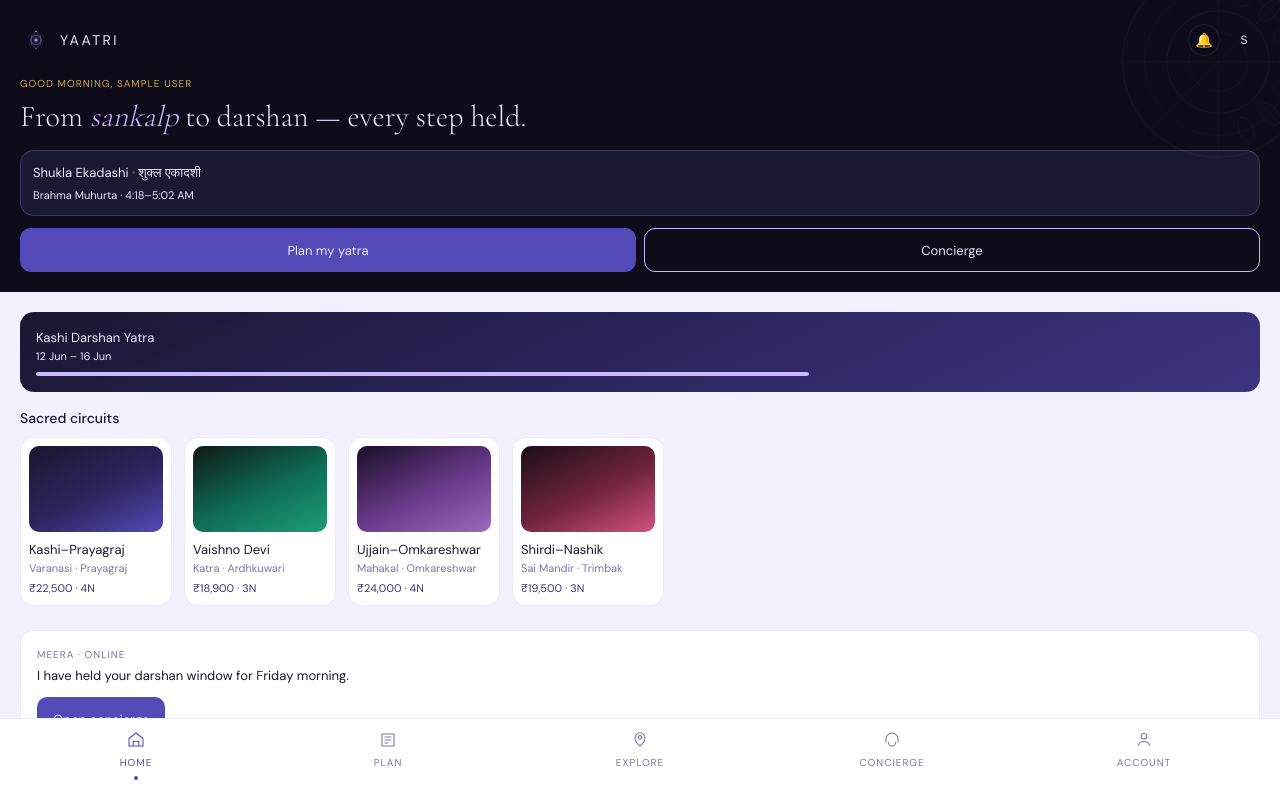
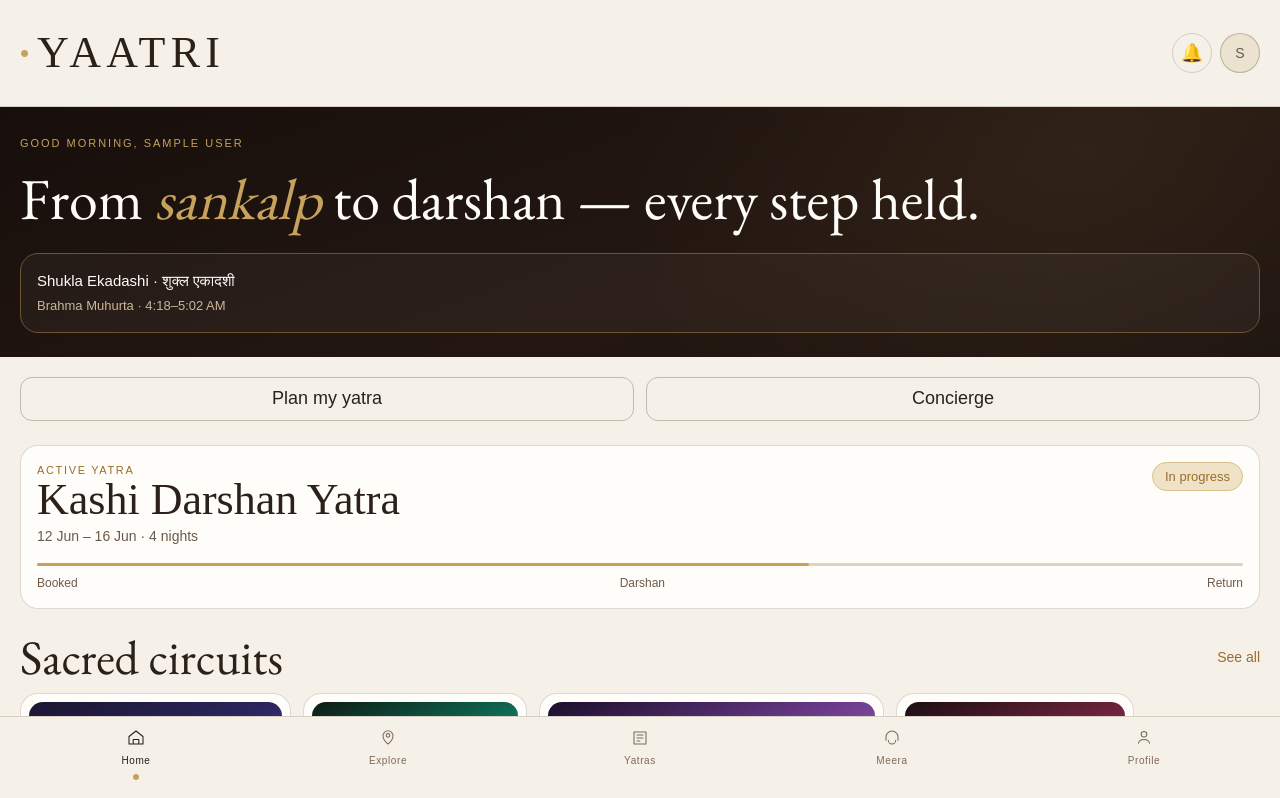
Before and after one commit to Aayush2307/yaatri, a Next.js app: page /home in a window 1280 px wide. Shown: the top 798 px of the page. Built offline with nearby package versions, Linux system fonts and the light colour scheme; sample sign-in values are in the browser's storage.

Commit message:
feat: apply daanyam-inspired v2 home design system refresh

```diff
--- a/app/(app)/home/page.tsx
+++ b/app/(app)/home/page.tsx
@@ -3,15 +3,15 @@
 import Link from 'next/link';
 import { useEffect, useMemo, useState } from 'react';
 import { BottomNav } from '@/components/layout/BottomNav';
-import { LogoMark } from '@/components/icons/LogoMark';
-import { MandalaWatermark } from '@/components/icons/MandalaWatermark';
+import { Card } from '@/components/ui/Card';
+import { ButtonLink } from '@/components/ui/Button';
 import { circuits, meera, panchangCard, sampleTrip } from '@/lib/mockData';
 
 export default function HomePage() {
   const [loading, setLoading] = useState(true);
 
   useEffect(() => {
-    const t = setTimeout(() => setLoading(false), 350);
+    const t = setTimeout(() => setLoading(false), 260);
     return () => clearTimeout(t);
   }, []);
 
@@ -28,86 +28,96 @@ export default function HomePage() {
   };
 
   return (
-    <main className="min-h-screen bg-bg-surface pb-24">
-      <section className="relative overflow-hidden bg-indigo-deepest px-5 pb-5 pt-6 text-star-white">
-        <MandalaWatermark className="pointer-events-none absolute -right-12 -top-12 h-[220px] w-[220px] opacity-[0.06]" />
-        <div className="relative z-10 flex items-center justify-between">
+    <main className="min-h-screen bg-[var(--color-parchment)] pb-24">
+      <header className="flex items-center justify-between border-b-[0.5px] border-[var(--color-divider)] px-5 py-5">
         <div className="flex items-center gap-2">
-            <LogoMark className="h-8 w-8" />
-            <span className="text-[14px] tracking-[0.18em]">YAATRI</span>
+          <span className="text-[26px] leading-none text-[var(--color-gold)]">•</span>
+          <span className="font-serif text-[44px] tracking-[0.12em] text-[var(--color-text-dark)]">YAATRI</span>
         </div>
         <div className="flex items-center gap-2">
-            <Link href="/notifications" aria-label="Notifications" className="flex h-8 w-8 items-center justify-center rounded-full border-[0.5px] border-divider text-[14px]">
+          <Link href="/notifications" aria-label="Notifications" className="flex h-10 w-10 items-center justify-center rounded-full border-[0.5px] border-[var(--color-divider)] text-[18px] text-[var(--color-text-mid)]">
             🔔
           </Link>
-            <Link href="/account" className="h-8 w-8 rounded-full bg-amethyst/25 text-center text-[12px] leading-8">
-              {name[0] || 'Y'}
+          <Link href="/account" className="flex h-10 w-10 items-center justify-center rounded-full border-[0.5px] border-[var(--color-divider-strong)] bg-[#ECE2D0] text-[14px] text-[var(--color-text-mid)]">
+            {(name[0] || 'Y').toUpperCase()}
           </Link>
         </div>
-        </div>
-        <p className="pt-5 text-[10px] uppercase tracking-[0.1em] text-gold-warm">Good morning, {name}</p>
-        <h1 className="pt-2 font-serif text-[30px] font-light leading-[1.18]">
-          From <span className="italic text-amethyst">sankalp</span> to darshan — every step held.
+      </header>
+
+      <section className="px-5 pb-6 pt-7 text-[var(--color-paper)]" style={{ background: 'var(--gradient-ink-hero)' }}>
+        <p className="text-[11px] uppercase tracking-[0.18em] text-[var(--color-gold)]">Good morning, {name}</p>
+        <h1 className="pt-4 text-[58px] leading-[1.06]">
+          From <span className="italic text-[var(--color-gold)]">sankalp</span> to darshan — every step held.
         </h1>
-        <Link href="/panchang" className="mt-4 block rounded-card border-[0.5px] border-[rgba(200,184,255,0.2)] bg-[rgba(127,119,221,0.12)] p-3">
-          <p className="text-[13px]">
-            {panchangCard.tithi} · {panchangCard.sanskrit}
-          </p>
-          <p className="pt-1 text-[11px] text-star-white/70">{panchangCard.muhurat}</p>
+
+        <Link href="/panchang" className="mt-6 block rounded-[18px] border-[0.5px] border-[#6d5433] bg-[rgba(255,255,255,0.04)] p-4">
+          <p className="text-[15px]">{panchangCard.tithi} · {panchangCard.sanskrit}</p>
+          <p className="pt-1 text-[13px] text-[#cab897]">{panchangCard.muhurat}</p>
         </Link>
-        <div className="mt-3 grid grid-cols-2 gap-2">
-          <Link href="/plan" className="flex min-h-[44px] items-center justify-center rounded-[11px] bg-indigo-mid text-[13px]">
-            Plan my yatra
-          </Link>
-          <Link href="/concierge" className="flex min-h-[44px] items-center justify-center rounded-[11px] border-[0.5px] border-amethyst text-[13px]">
-            Concierge
-          </Link>
-        </div>
       </section>
 
-      <section className="space-y-4 px-5 pt-5">
-        <div className="rounded-card p-4 text-star-white" style={{ background: 'linear-gradient(155deg, #1A1630 0%, #2D2660 55%, #3D3480 100%)' }}>
-          <p className="text-[13px]">{sampleTrip.name}</p>
-          <p className="text-[11px] text-star-white/70">{sampleTrip.dates}</p>
-          <div className="mt-2 h-[4px] rounded-full bg-star-white/20">
-            <div className="h-full rounded-full bg-amethyst" style={{ width: `${sampleTrip.progress}%` }} />
-          </div>
+      <section className="space-y-6 px-5 pt-5">
+        <div className="grid grid-cols-2 gap-3">
+          <ButtonLink href="/plan">Plan my yatra</ButtonLink>
+          <ButtonLink href="/concierge">Concierge</ButtonLink>
         </div>
 
+        <Card>
+          <div className="flex items-start justify-between gap-3">
             <div>
-          <p className="pb-2 text-[14px] font-medium text-text-dark">Sacred circuits</p>
+              <p className="text-[11px] uppercase tracking-[0.15em] text-[#9a6d2b]">Active yatra</p>
+              <p className="font-serif text-[44px] leading-none text-[var(--color-text-dark)]">{sampleTrip.name}</p>
+              <p className="pt-1 text-[14px] text-[var(--color-text-mid)]">{sampleTrip.dates} · 4 nights</p>
+            </div>
+            <span className="rounded-full border-[0.5px] border-[#d8bf8a] bg-[#efe2c6] px-3 py-1 text-[13px] text-[#9a6d2b]">In progress</span>
+          </div>
+          <div className="mt-4 h-[3px] rounded-full bg-[#ded3bf]">
+            <div className="h-full rounded-full bg-[var(--color-gold)]" style={{ width: `${sampleTrip.progress}%` }} />
+          </div>
+          <div className="mt-2 flex items-center justify-between text-[12px] text-[var(--color-text-mid)]">
+            <span>Booked</span>
+            <span>Darshan</span>
+            <span>Return</span>
+          </div>
+        </Card>
+
+        <div>
+          <div className="mb-3 flex items-center justify-between">
+            <h2 className="text-[48px] leading-none text-[var(--color-text-dark)]">Sacred circuits</h2>
+            <Link href="/explore" className="text-[14px] text-[#9a6d2b]">See all</Link>
+          </div>
+
           {loading ? (
-            <div className="rounded-card border-[0.5px] border-divider bg-white p-4 text-[12px] text-text-muted">Loading circuits...</div>
+            <Card className="text-[13px] text-[var(--color-text-mid)]">Loading circuits...</Card>
           ) : circuits.length === 0 ? (
-            <div className="rounded-card border-[0.5px] border-divider bg-white p-4 text-[12px] text-text-muted">No circuits available right now.</div>
+            <Card className="text-[13px] text-[var(--color-text-mid)]">No circuits available right now.</Card>
           ) : (
-            <div className="no-scrollbar flex gap-3 overflow-x-auto pb-2">
+            <div className="no-scrollbar flex gap-3 overflow-x-auto pb-1">
               {circuits.map((c) => (
-                <Link
-                  key={c.id}
-                  href={`/destination/${c.id}`}
-                  onClick={() => handleCircuitSelect(c.id)}
-                  className="min-w-[152px] rounded-card border-[0.5px] border-divider bg-white p-2"
-                >
-                  <div className="h-[86px] rounded-[10px]" style={{ background: c.gradient }} />
-                  <p className="pt-2 text-[13px] text-text-dark">{c.name}</p>
-                  <p className="text-[11px] text-text-muted">{c.stops}</p>
-                  <p className="pt-1 text-[11px] text-text-mid">
-                    {c.price} · {c.nights}
-                  </p>
+                <Link key={c.id} href={`/destination/${c.id}`} onClick={() => handleCircuitSelect(c.id)} className="min-w-[178px] rounded-[18px] border-[0.5px] border-[var(--color-divider)] bg-[var(--color-paper)] p-2">
+                  <div className="h-[98px] rounded-[14px]" style={{ background: c.gradient }} />
+                  <p className="pt-2 font-serif text-[38px] leading-none text-[var(--color-text-dark)]">{c.name}</p>
+                  <p className="text-[13px] text-[var(--color-text-mid)]">{c.stops}</p>
+                  <div className="mt-1 flex items-center justify-between text-[13px] text-[var(--color-text-mid)]">
+                    <span className="text-[var(--color-text-dark)]">{c.price}</span>
+                    <span>{c.nights}</span>
+                  </div>
                 </Link>
               ))}
             </div>
           )}
         </div>
 
-        <div className="rounded-card border-[0.5px] border-divider bg-white p-4">
-          <p className="text-[10px] uppercase tracking-[0.1em] text-text-muted">Meera · online</p>
-          <p className="pt-1 text-[13px] text-text-dark">{meera.lastMessage}</p>
-          <Link href="/concierge" className="mt-3 inline-flex min-h-[44px] items-center rounded-[10px] bg-indigo-mid px-4 text-[13px] text-star-white">
-            Open concierge
-          </Link>
+        <Card>
+          <div className="flex items-center gap-3">
+            <div className="h-14 w-14 rounded-full border-[0.5px] border-[#d8ccb8] bg-[radial-gradient(circle_at_40%_30%,#f7e6cf,transparent_55%),#f2e6d5]" />
+            <div>
+              <p className="text-[11px] uppercase tracking-[0.15em] text-[var(--color-text-mid)]">Meera · online</p>
+              <p className="pt-1 font-serif text-[34px] leading-tight text-[var(--color-text-dark)]">“{meera.lastMessage}”</p>
             </div>
+          </div>
+          <ButtonLink href="/concierge" className="mt-4 w-full">Open concierge</ButtonLink>
+        </Card>
       </section>
 
       <div className="fixed bottom-0 left-0 right-0">
--- a/app/globals.css
+++ b/app/globals.css
@@ -3,24 +3,26 @@
 @tailwind utilities;
 
 :root {
-  --color-indigo-deepest: #0e0c1a;
-  --color-indigo-primary: #2d2660;
-  --color-indigo-mid: #534ab7;
-  --color-indigo-light: #7f77dd;
-  --color-amethyst: #c8b8ff;
-  --color-star-white: #eae8ff;
-  --color-gold-warm: #c8a855;
-  --color-gold-note: #f0eac8;
-  --color-bg-light: #faf8ff;
-  --color-bg-surface: #f3f0ff;
-  --color-text-dark: #1a1630;
-  --color-text-mid: #3c3270;
-  --color-text-muted: #7b74a8;
-  --color-divider: rgba(127, 119, 221, 0.15);
-  --color-divider-strong: rgba(127, 119, 221, 0.3);
-  --color-success: #1d9e75;
-  --color-error: #e24b4a;
-  --color-whatsapp: #25d366;
+  --color-ink: #1f1511;
+  --color-ink-soft: #2a1d16;
+  --color-parchment: #f5f0e8;
+  --color-paper: #fffdf9;
+  --color-gold: #c6a25d;
+  --color-gold-soft: #e7d5b0;
+  --color-text-dark: #2b2119;
+  --color-text-mid: #6c5a4b;
+  --color-divider: rgba(104, 85, 66, 0.22);
+  --color-divider-strong: rgba(104, 85, 66, 0.35);
+  --color-bg-light: var(--color-parchment);
+  --color-bg-surface: var(--color-parchment);
+  --color-text-muted: var(--color-text-mid);
+  --color-star-white: var(--color-paper);
+  --color-amethyst: #d8c2a1;
+  --color-indigo-mid: var(--color-ink-soft);
+  --color-divider-strong: rgba(104, 85, 66, 0.35);
+  --color-success: #3f7f52;
+  --color-error: #b84c3a;
+  --gradient-ink-hero: radial-gradient(circle at 85% 20%, rgba(198, 162, 93, 0.08), transparent 42%), linear-gradient(160deg, #170f0c 0%, #241711 60%, #1b120f 100%);
 
   --gradient-kashi: linear-gradient(155deg, #1a1630 0%, #2d2660 55%, #534ab7 100%);
   --gradient-vaishno: linear-gradient(155deg, #0e1a14 0%, #0f6e56 55%, #1d9e75 100%);
@@ -28,25 +30,20 @@
   --gradient-shirdi: linear-gradient(155deg, #1a0e14 0%, #72243e 55%, #d4537e 100%);
 }
 
-@media (prefers-color-scheme: dark) {
-  :root {
-    --color-bg-light: #0e0c1a;
-    --color-bg-surface: #1a1630;
-    --color-text-dark: #eae8ff;
-    --color-text-mid: #afa9ec;
-    --color-text-muted: #7f77dd;
-    --color-divider: rgba(200, 184, 255, 0.1);
-    --color-divider-strong: rgba(200, 184, 255, 0.2);
-  }
-}
-
 html,
 body {
   margin: 0;
   padding: 0;
-  background: var(--color-bg-light);
+  background: var(--color-parchment);
   color: var(--color-text-dark);
-  font-family: 'DM Sans', sans-serif;
+  font-family: var(--font-jost), sans-serif;
+}
+
+h1,
+h2,
+h3,
+h4 {
+  font-family: var(--font-eb-garamond), serif;
 }
 
 * {
--- a/app/layout.tsx
+++ b/app/layout.tsx
@@ -1,18 +1,18 @@
 import type { Metadata } from 'next';
-import { Cormorant_Garamond, DM_Sans, Noto_Sans_Devanagari } from 'next/font/google';
+import { EB_Garamond, Jost, Noto_Sans_Devanagari } from 'next/font/google';
 import './globals.css';
 
-const dmSans = DM_Sans({
+const jost = Jost({
   subsets: ['latin'],
   weight: ['300', '400', '500'],
-  variable: '--font-dm-sans',
+  variable: '--font-jost',
 });
 
-const cormorant = Cormorant_Garamond({
+const ebGaramond = EB_Garamond({
   subsets: ['latin'],
-  weight: ['300', '400'],
+  weight: ['400', '500'],
   style: ['normal', 'italic'],
-  variable: '--font-cormorant',
+  variable: '--font-eb-garamond',
 });
 
 const notoDevanagari = Noto_Sans_Devanagari({
@@ -29,7 +29,7 @@ export const metadata: Metadata = {
 export default function RootLayout({ children }: { children: React.ReactNode }) {
   return (
     <html lang="en">
-      <body className={`${dmSans.variable} ${cormorant.variable} ${notoDevanagari.variable} font-sans`}>
+      <body className={`${jost.variable} ${ebGaramond.variable} ${notoDevanagari.variable} font-sans`}>
         {children}
       </body>
     </html>
--- a/components/layout/BottomNav.tsx
+++ b/components/layout/BottomNav.tsx
@@ -12,7 +12,7 @@ type BottomNavProps = {
 function Icon({ path, active }: { path: string; active: boolean }) {
   return (
     <svg width="20" height="20" viewBox="0 0 20 20" fill="none" aria-hidden="true">
-      <path d={path} stroke={active ? '#534AB7' : '#7B74A8'} strokeWidth="1.05" strokeLinecap="round" strokeLinejoin="round" />
+      <path d={path} stroke={active ? '#2B2119' : '#7D6A59'} strokeWidth="1.05" strokeLinecap="round" strokeLinejoin="round" />
     </svg>
   );
 }
@@ -21,16 +21,16 @@ export function BottomNav({ active }: BottomNavProps) {
   const tabs = useMemo(
     () => [
       { key: 'home' as const, label: 'Home', href: '/home', path: 'M3 9.5L10 4l7 5.5V17H3V9.5Z M7.2 17v-4.5h5.6V17' },
-      { key: 'plan' as const, label: 'Plan', href: '/plan', path: 'M4 5h12v12H4z M7 8h6 M7 11h6 M7 14h3' },
       { key: 'explore' as const, label: 'Explore', href: '/explore', path: 'M10 17s5-3.8 5-8.2A5 5 0 0 0 5 8.8C5 13.2 10 17 10 17Z M10 10.2a1.8 1.8 0 1 0 0-3.6 1.8 1.8 0 0 0 0 3.6Z' },
-      { key: 'concierge' as const, label: 'Concierge', href: '/concierge', path: 'M4 10c0-3.3 2.7-6 6-6s6 2.7 6 6 M6.3 13.2a3.7 3.7 0 0 0 7.4 0 M4 10v3.2 M16 10v3.2' },
-      { key: 'account' as const, label: 'Account', href: '/account', path: 'M10 10a2.8 2.8 0 1 0 0-5.6A2.8 2.8 0 0 0 10 10Z M4.5 16.2c.6-2.2 2.7-3.7 5.5-3.7s4.9 1.5 5.5 3.7' },
+      { key: 'plan' as const, label: 'Yatras', href: '/plan', path: 'M4 5h12v12H4z M7 8h6 M7 11h6 M7 14h3' },
+      { key: 'concierge' as const, label: 'Meera', href: '/concierge', path: 'M4 10c0-3.3 2.7-6 6-6s6 2.7 6 6 M6.3 13.2a3.7 3.7 0 0 0 7.4 0 M4 10v3.2 M16 10v3.2' },
+      { key: 'account' as const, label: 'Profile', href: '/account', path: 'M10 10a2.8 2.8 0 1 0 0-5.6A2.8 2.8 0 0 0 10 10Z M4.5 16.2c.6-2.2 2.7-3.7 5.5-3.7s4.9 1.5 5.5 3.7' },
     ],
     [],
   );
 
   return (
-    <nav className="border-t-[0.5px] border-divider bg-white px-3 pb-5 pt-2.5">
+    <nav className="border-t-[0.5px] border-[var(--color-divider)] bg-[var(--color-parchment)] px-3 pb-5 pt-2.5">
       <ul className="grid grid-cols-5 gap-1">
         {tabs.map((tab) => {
           const isActive = tab.key === active;
@@ -38,10 +38,10 @@ export function BottomNav({ active }: BottomNavProps) {
             <li key={tab.key}>
               <Link href={tab.href} className="flex min-h-[44px] flex-col items-center justify-center gap-1.5">
                 <Icon path={tab.path} active={isActive} />
-                <span className="text-[10px] uppercase tracking-[0.1em]" style={{ color: isActive ? '#534AB7' : '#7B74A8' }}>
+                <span className="text-[10px] tracking-[0.06em]" style={{ color: isActive ? '#2B2119' : '#7D6A59' }}>
                   {tab.label}
                 </span>
-                <span className="h-1 w-1 rounded-full" style={{ backgroundColor: isActive ? '#534AB7' : 'transparent' }} />
+                <span className="h-1.5 w-1.5 rounded-full" style={{ backgroundColor: isActive ? '#C6A25D' : 'transparent' }} />
               </Link>
             </li>
           );
--- /dev/null
+++ b/components/ui/Button.tsx
@@ -0,0 +1,15 @@
+import Link from 'next/link';
+import type { ReactNode } from 'react';
+
+export function ButtonLink({ href, children, variant = 'outline', className = '' }: { href: string; children: ReactNode; variant?: 'outline' | 'solid'; className?: string }) {
+  const base = 'flex min-h-[44px] items-center justify-center rounded-[12px] px-4 text-[18px] font-normal';
+  const style =
+    variant === 'solid'
+      ? 'border-[0.5px] border-[var(--color-ink-soft)] bg-[var(--color-ink-soft)] text-[var(--color-paper)]'
+      : 'border-[0.5px] border-[var(--color-divider-strong)] bg-transparent text-[var(--color-text-dark)]';
+  return (
+    <Link href={href} className={`${base} ${style} ${className}`}>
+      {children}
+    </Link>
+  );
+}
--- /dev/null
+++ b/components/ui/Card.tsx
@@ -0,0 +1,5 @@
+import type { ReactNode } from 'react';
+
+export function Card({ children, className = '' }: { children: ReactNode; className?: string }) {
+  return <section className={`rounded-[18px] border-[0.5px] border-[var(--color-divider)] bg-[var(--color-paper)] p-4 ${className}`}>{children}</section>;
+}
```
Lines whose indentation alone changed are shown as unchanged.
